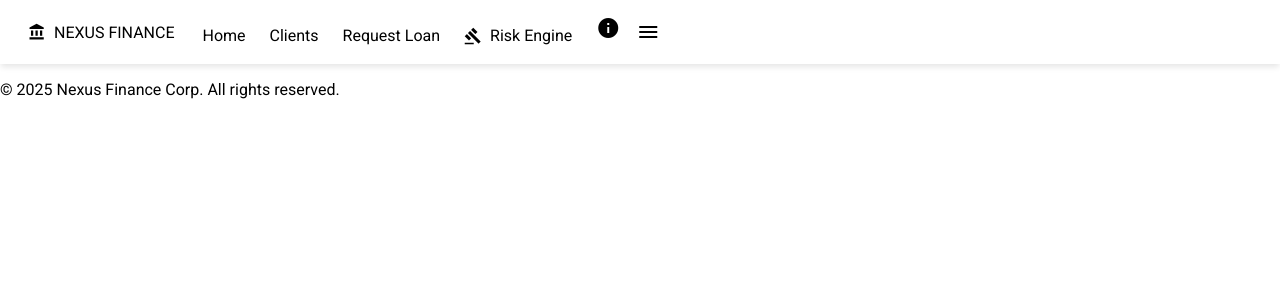
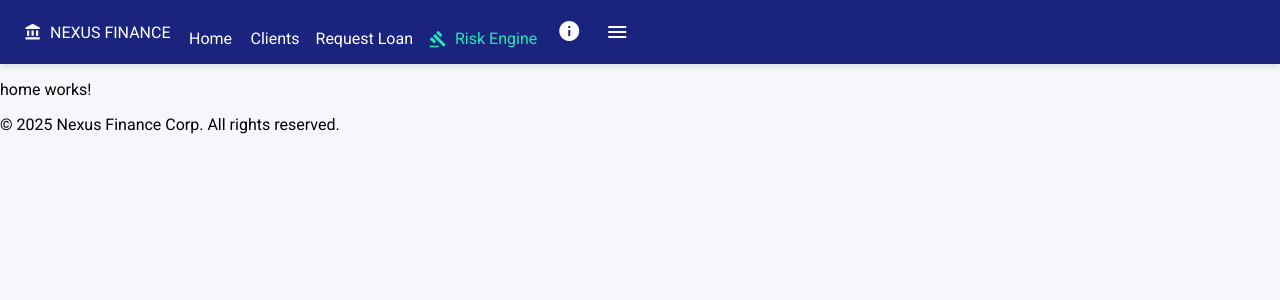
Before and after one commit to nexus-fintech/nexus-frontend-web, an Angular app: page /home in a window 1280 px wide. Before the commit this address led to /. Shown: the top 300 px of the page. Built offline with nearby package versions, Linux system fonts and the light colour scheme.

Commit message:
feat: add new client and loan routes to application routing module

```diff
--- a/src/app/app.config.ts
+++ b/src/app/app.config.ts
@@ -2,7 +2,8 @@ import { ApplicationConfig, provideZoneChangeDetection } from '@angular/core';
 import { provideRouter } from '@angular/router';
 
 import { routes } from './app.routes';
+import {provideHttpClient} from '@angular/common/http';
 
 export const appConfig: ApplicationConfig = {
-  providers: [provideZoneChangeDetection({ eventCoalescing: true }), provideRouter(routes)]
+  providers: [provideZoneChangeDetection({ eventCoalescing: true }), provideRouter(routes), provideHttpClient() ]
 };
--- a/src/app/app.routes.ts
+++ b/src/app/app.routes.ts
@@ -1,3 +1,17 @@
 import { Routes } from '@angular/router';
+import { HomeComponent } from './public/pages/home/home.component';
+import { AboutComponent } from './public/pages/about/about.component';
+import { PageNotFoundComponent } from './public/pages/page-not-found/page-not-found.component';
+import { ClientManagementComponent } from './client/pages/client-management/client-management.component';
+import { LoanApplicationComponent } from './loan/pages/loan-application/loan-application.component';
+import { LoanEvaluationComponent } from './loan/pages/loan-evaluation/loan-evaluation.component';
 
-export const routes: Routes = [];
+export const routes: Routes = [
+  { path: 'home', component: HomeComponent },
+  { path: 'about', component: AboutComponent },
+  { path: 'clients', component: ClientManagementComponent, title: 'Nexus | Client Management' },
+  { path: 'loans/apply', component: LoanApplicationComponent, title: 'Nexus | Apply for Loan' },
+  { path: 'loans/evaluate', component: LoanEvaluationComponent, title: 'Nexus | Loan Evaluation & Risk' },
+  { path: '', redirectTo: 'home', pathMatch: 'full' },
+  { path: '**', component: PageNotFoundComponent }
+];
--- a/src/styles.scss
+++ b/src/styles.scss
@@ -1,4 +1,9 @@
-/* You can add global styles to this file, and also import other style files */
+@use 'styles/theme';
 
 html, body { height: 100%; }
-body { margin: 0; font-family: Roboto, "Helvetica Neue", sans-serif; }
+
+body {
+  margin: 0;
+  font-family: Roboto, "Helvetica Neue", sans-serif;
+  background-color: #f5f7fa;
+}
```
